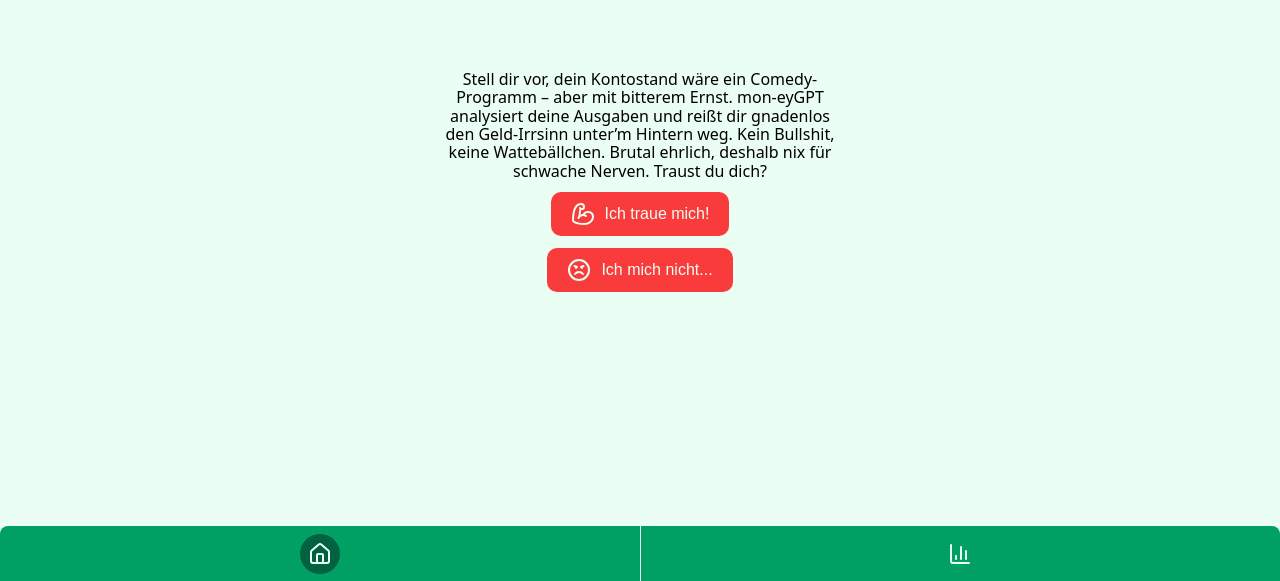
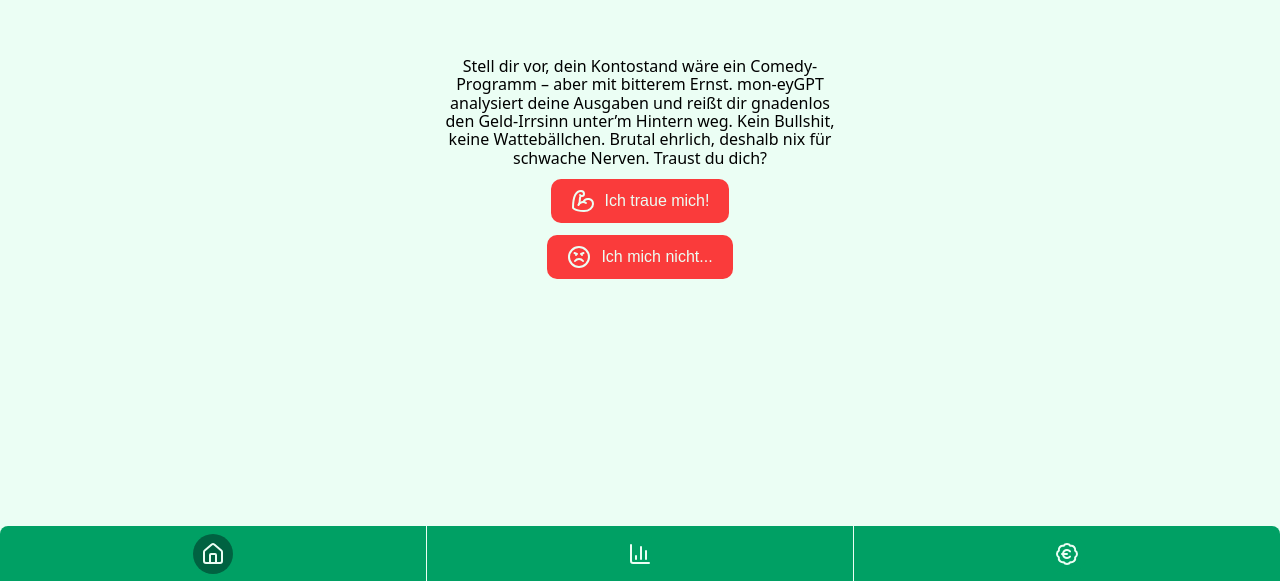
Before and after one commit to juliansngr/mon-ey, a Next.js app: page /moneygpt in a window 1280 px wide. Shown: the part 219-800 px from the top of the page. Built offline with nearby package versions, Linux system fonts and the light colour scheme; no server answers; the database is empty.

Commit message:
as github decided to merge main into the feature branch I yet again fixed some styling issues and navigation

```diff
--- a/components/Navigation/index.js
+++ b/components/Navigation/index.js
@@ -1,5 +1,5 @@
 import { useTransactionsContext } from "@/utils/TransactionsContext/TransactionsContext";
-import { ChartColumn, Home } from "lucide-react";
+import { ChartColumn, Home, BadgeEuro } from "lucide-react";
 import Link from "next/link";
 import { useState } from "react";
 import styled from "styled-components";
@@ -9,7 +9,7 @@
   const [activePath, setActivePath] = useState("/");
 
   const handleNavClick = (path) => {
-        handleFilterChange({ type: null, pattern: null })
+    handleFilterChange({ type: null, pattern: null });
     setActivePath(path);
   };
 
@@ -35,15 +35,29 @@
             aria-label="Navigiere zu den Analysen"
             aria-current={activePath === "/analytics" && "page"}
             className={activePath === "/analytics" && "active"}
-                        onClick={() => handleNavClick("/analytics")}>
+            onClick={() => handleNavClick("/analytics")}
+          >
             <StyledCircle aria-hidden="true">
               <StyledAnalyseIcon aria-hidden="true" />
             </StyledCircle>
           </NavItem>
         </NavListItem>
+        <NavListItem>
+          <NavItem
+            href="/moneygpt"
+            aria-label="Navigiere zur moneyGPT KI"
+            aria-current={activePath === "/moneygpt" && "page"}
+            className={activePath === "/moneygpt" && "active"}
+            onClick={() => handleNavClick("/moneygpt")}
+          >
+            <StyledCircle aria-hidden="true">
+              <StyledMoneyGPTIcon aria-hidden="true" />
+            </StyledCircle>
+          </NavItem>
+        </NavListItem>
       </NavList>
     </NavContainer>
-    )
+  );
 }
 
 const StyledCircle = styled.div`
@@ -68,7 +82,7 @@
   background-color: var(--green-600);
   border-top-left-radius: var(--2xs);
   border-top-right-radius: var(--2xs);
-    overflow:hidden;
+  overflow: hidden;
 `;
 
 const NavListItem = styled.li`
@@ -108,3 +122,8 @@
   font-size: 1.5rem;
   color: var(--green-text-light, #ebfef4);
 `;
+
+const StyledMoneyGPTIcon = styled(BadgeEuro)`
+  font-size: 1.5rem;
+  color: var(--green-text-light, #ebfef4);
+`;
--- a/pages/moneygpt/index.js
+++ b/pages/moneygpt/index.js
@@ -125,7 +125,7 @@
   gap: var(--sm);
 
   min-height: 100vh;
-  padding: var(--md) 0;
+  padding: var(--md) 0 var(--5xl) 0;
   position: relative;
 `;
 
```
Lines whose indentation alone changed are shown as unchanged.
